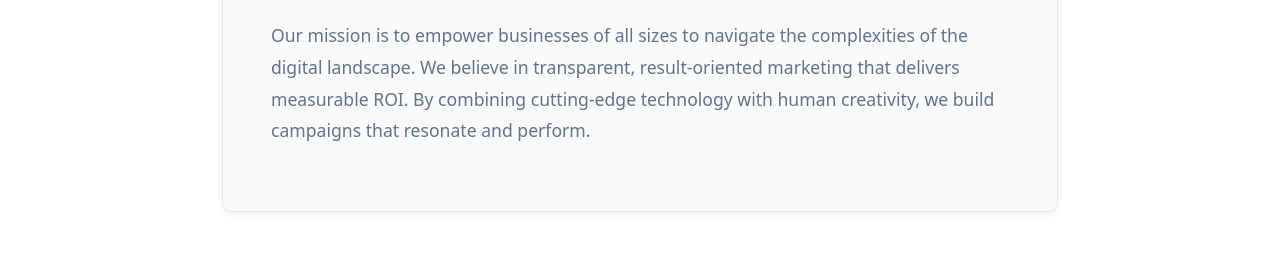
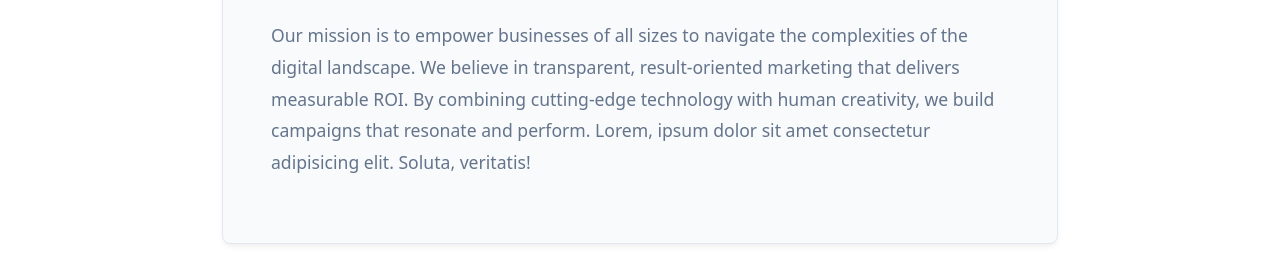
Before and after one commit to Venkatesh7386608522/DigiWebLink, a plain HTML site: page about.html in a window 1280 px wide. Shown: the part 502-759 px from the top of the page. Drawn offline with Linux system fonts and the light colour scheme.

Commit message:
Edit Done in About.html

```diff
--- a/about.html
+++ b/about.html
@@ -55,7 +55,7 @@
     <section class="about-content container">
       <div class="pro-card about-card scroll-animate delay-1">
         <h2>Our Mission</h2>
-        <p>Our mission is to empower businesses of all sizes to navigate the complexities of the digital landscape. We believe in transparent, result-oriented marketing that delivers measurable ROI. By combining cutting-edge technology with human creativity, we build campaigns that resonate and perform.</p>
+        <p>Our mission is to empower businesses of all sizes to navigate the complexities of the digital landscape. We believe in transparent, result-oriented marketing that delivers measurable ROI. By combining cutting-edge technology with human creativity, we build campaigns that resonate and perform. Lorem, ipsum dolor sit amet consectetur adipisicing elit. Soluta, veritatis!</p>
       </div>
       <div class="pro-card about-card scroll-animate delay-2">
         <h2>Why Choose Us?</h2>
```
